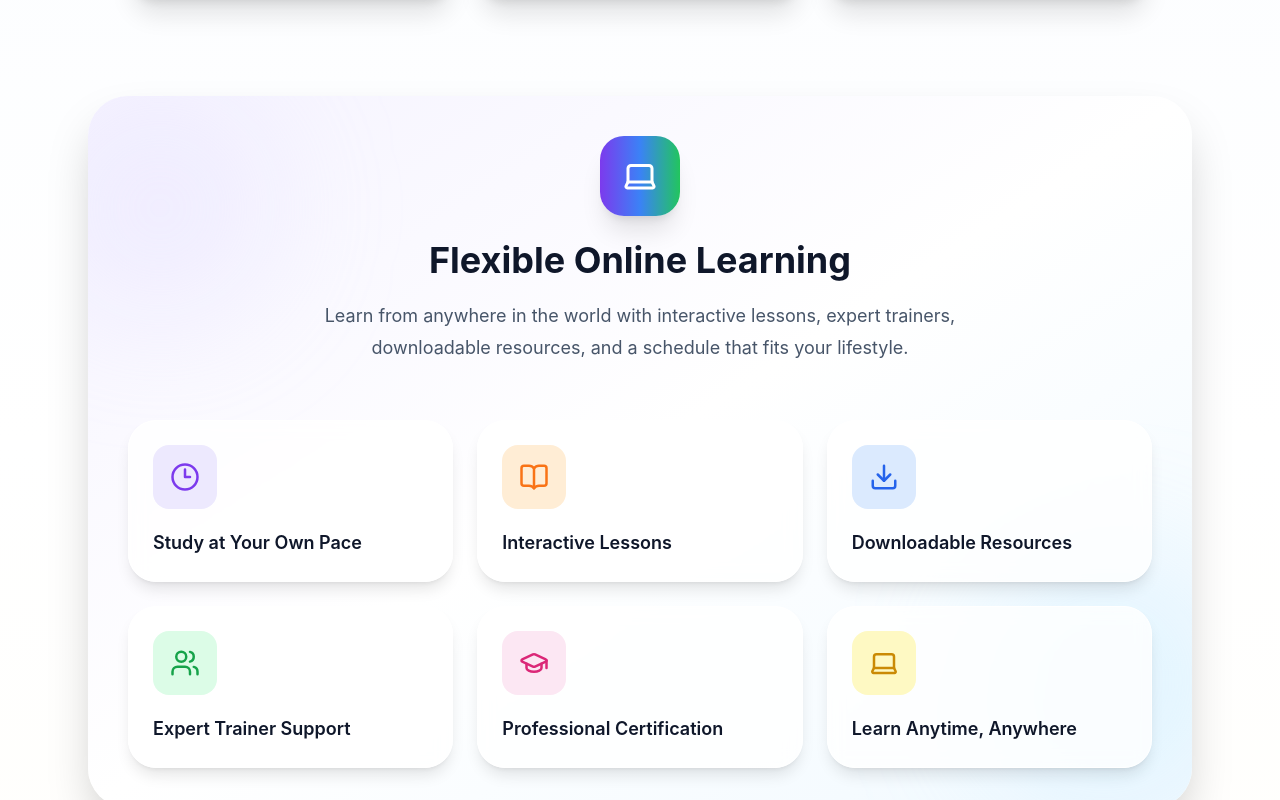
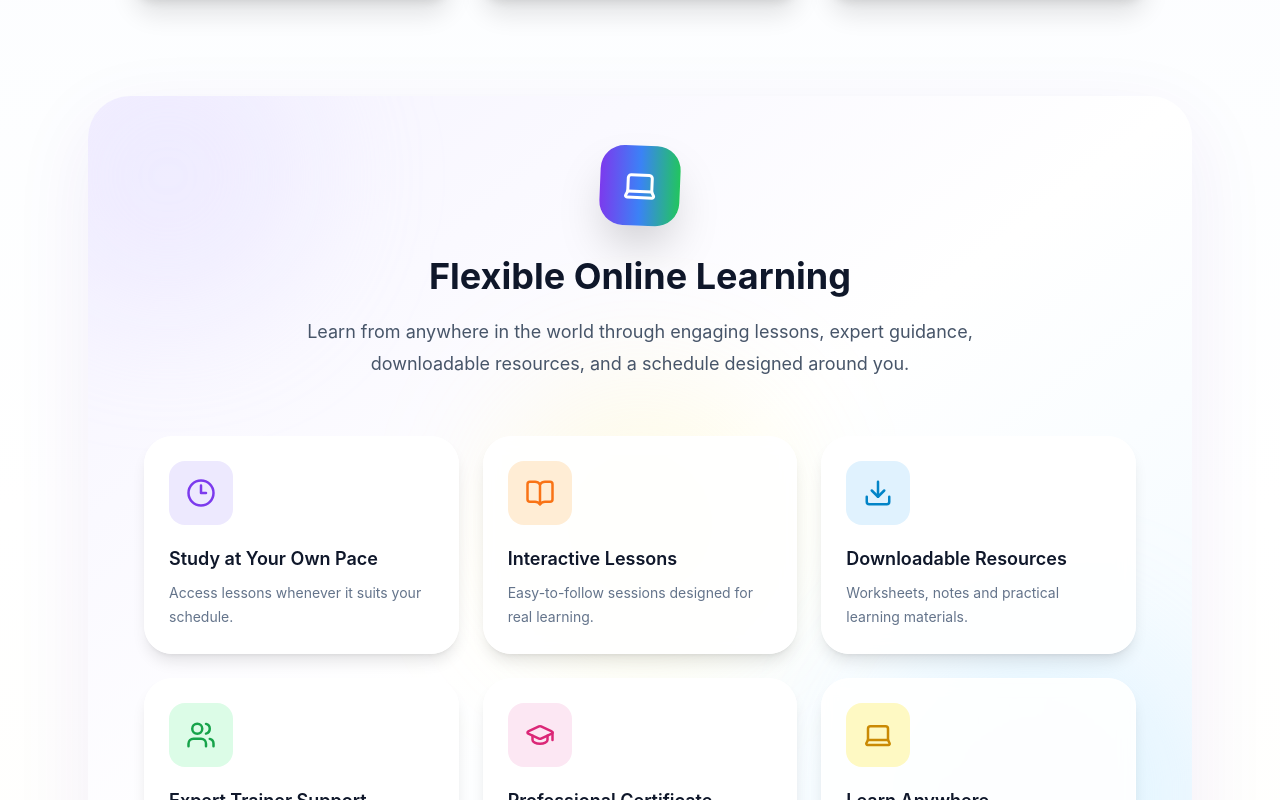
Before and after one commit to syedmoaaz/TMC-Web, a React (Vite) app: page / in a window 1280 px wide. Shown: the part 3560-4360 px from the top of the page. Built offline with nearby package versions, Linux system fonts and the light colour scheme.

Commit message:
animated section

```diff
--- a/src/pages/Courses.jsx
+++ b/src/pages/Courses.jsx
@@ -203,32 +203,37 @@
 
    {/* Flexible Online Learning */}
 
+{/* Flexible Online Learning */}
+
 <motion.div
-  initial={{ opacity: 0, y: 70 }}
+  initial={{ opacity: 0, y: 60 }}
   whileInView={{ opacity: 1, y: 0 }}
   transition={{ duration: 0.8 }}
   viewport={{ once: true }}
-  className="relative mt-24 overflow-hidden rounded-[40px] bg-gradient-to-br from-violet-50 via-white to-sky-50 p-10 shadow-2xl"
+  className="relative mt-24 overflow-hidden rounded-[42px] bg-gradient-to-br from-violet-50 via-white to-sky-50 p-10 lg:p-14 shadow-[0_25px_80px_rgba(91,33,182,0.08)]"
 >
-  {/* Background Glow */}
+  {/* Background Blobs */}
 
-  <div className="absolute -left-10 top-0 h-56 w-56 rounded-full bg-violet-200/30 blur-3xl"></div>
-  <div className="absolute -right-10 bottom-0 h-64 w-64 rounded-full bg-sky-200/30 blur-3xl"></div>
+  <div className="absolute -left-16 -top-16 h-72 w-72 rounded-full bg-violet-200/30 blur-3xl"></div>
+
+  <div className="absolute right-0 bottom-0 h-80 w-80 rounded-full bg-sky-200/30 blur-3xl"></div>
+
+  <div className="absolute left-1/2 top-1/2 h-72 w-72 -translate-x-1/2 -translate-y-1/2 rounded-full bg-yellow-200/20 blur-3xl"></div>
 
   {/* Heading */}
 
   <div className="relative z-10 text-center">
 
     <motion.div
-      whileHover={{
-        rotate: 8,
-        scale: 1.08,
+      animate={{
+        y: [0, -8, 0],
+        rotate: [0, 3, 0],
       }}
       transition={{
-        type: "spring",
-        stiffness: 250,
+        duration: 3,
+        repeat: Infinity,
       }}
-      className="mx-auto flex h-20 w-20 items-center justify-center rounded-3xl bg-gradient-to-r from-violet-600 via-blue-500 to-green-500 text-white shadow-xl"
+      className="mx-auto flex h-20 w-20 items-center justify-center rounded-3xl bg-gradient-to-r from-violet-600 via-blue-500 to-green-500 text-white shadow-2xl"
     >
       <Laptop size={36} />
     </motion.div>
@@ -238,60 +243,59 @@
     </h3>
 
     <p className="mx-auto mt-5 max-w-2xl text-lg leading-8 text-slate-600">
-      Learn from anywhere in the world with interactive lessons, expert
-      trainers, downloadable resources, and a schedule that fits your
-      lifestyle.
+      Learn from anywhere in the world through engaging lessons, expert
+      guidance, downloadable resources, and a schedule designed around you.
     </p>
 
   </div>
 
-  {/* Feature Cards */}
+  {/* Cards */}
 
   <div className="relative z-10 mt-14 grid gap-6 md:grid-cols-2 lg:grid-cols-3">
 
     {[
       {
         title: "Study at Your Own Pace",
+        desc: "Access lessons whenever it suits your schedule.",
         icon: Clock3,
         color: "bg-violet-100",
         iconColor: "text-violet-600",
       },
-
       {
         title: "Interactive Lessons",
+        desc: "Easy-to-follow sessions designed for real learning.",
         icon: BookOpen,
         color: "bg-orange-100",
         iconColor: "text-orange-500",
       },
-
       {
         title: "Downloadable Resources",
+        desc: "Worksheets, notes and practical learning materials.",
         icon: Download,
-        color: "bg-blue-100",
-        iconColor: "text-blue-600",
+        color: "bg-sky-100",
+        iconColor: "text-sky-600",
       },
-
       {
         title: "Expert Trainer Support",
+        desc: "Get guidance from experienced Montessori educators.",
         icon: Users,
         color: "bg-green-100",
         iconColor: "text-green-600",
       },
-
       {
-        title: "Professional Certification",
+        title: "Professional Certificate",
+        desc: "Receive a certificate after successful completion.",
         icon: GraduationCap,
         color: "bg-pink-100",
         iconColor: "text-pink-600",
       },
-
       {
-        title: "Learn Anytime, Anywhere",
+        title: "Learn Anywhere",
+        desc: "Join classes from home, work or while travelling.",
         icon: Laptop,
         color: "bg-yellow-100",
         iconColor: "text-yellow-600",
       },
-
     ].map((item, index) => {
 
       const Icon = item.icon;
@@ -301,18 +305,18 @@
         <motion.div
           key={index}
           whileHover={{
-            y: -8,
+            y: -10,
             scale: 1.03,
           }}
           transition={{
             type: "spring",
-            stiffness: 250,
+            stiffness: 220,
           }}
-          className="rounded-[28px] border border-white bg-white/80 p-6 shadow-lg backdrop-blur"
+          className="group rounded-[28px] border border-white bg-white/90 p-6 backdrop-blur shadow-lg hover:shadow-2xl hover:border-violet-200 transition-all duration-300"
         >
 
           <div
-            className={`flex h-16 w-16 items-center justify-center rounded-2xl ${item.color}`}
+            className={`flex h-16 w-16 items-center justify-center rounded-2xl ${item.color} transition-transform duration-300 group-hover:rotate-6 group-hover:scale-110`}
           >
             <Icon
               size={30}
@@ -320,9 +324,13 @@
             />
           </div>
 
-          <h4 className="mt-5 text-lg font-semibold leading-7 text-slate-900">
+          <h4 className="mt-5 text-lg font-semibold text-slate-900">
             {item.title}
           </h4>
+
+          <p className="mt-2 text-sm leading-6 text-slate-500">
+            {item.desc}
+          </p>
 
         </motion.div>
 
@@ -331,6 +339,7 @@
     })}
 
   </div>
+
 </motion.div>
 
         {/* Who Is It For */}
```
